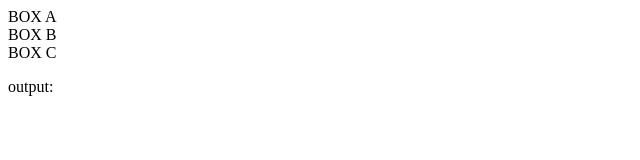
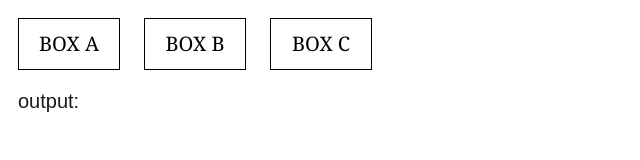
Before and after one commit to sudipadk/Collaboration, a plain HTML site: page ureka.html in a window 1280 px wide. Shown: the whole page, without its empty margins (0-640 px from the left). Drawn offline with Linux system fonts and the light colour scheme.

Commit message:
Added style to div box and output paragraph

```diff
--- a/ureka.html
+++ b/ureka.html
@@ -3,7 +3,31 @@
 <head>
     <meta charset="UTF-8">
     <meta name="viewport" content="width=device-width, initial-scale=1.0">
+
+    <style>
+     .box {
+      display: inline-block;
+      width: 100px;
+      height: 50px;
+      margin: 10px;
+      border: 1px solid black;
+      font-family: Cambria, Cochin, Georgia, Times, 'Times New Roman', serif;
+      font-size:20px;
+      text-align: center;
+      line-height: 50px;
+      cursor: pointer;
+    }
+
+    .output{
+        color:rgb(27, 26, 26);
+        font-family: sans-serif;
+        font-size: 20px;
+        margin:10px;
+    }
+
+    </style>
 </head>
+
 <body>
 
     <div class="box" id="box1">BOX A</div>
```
